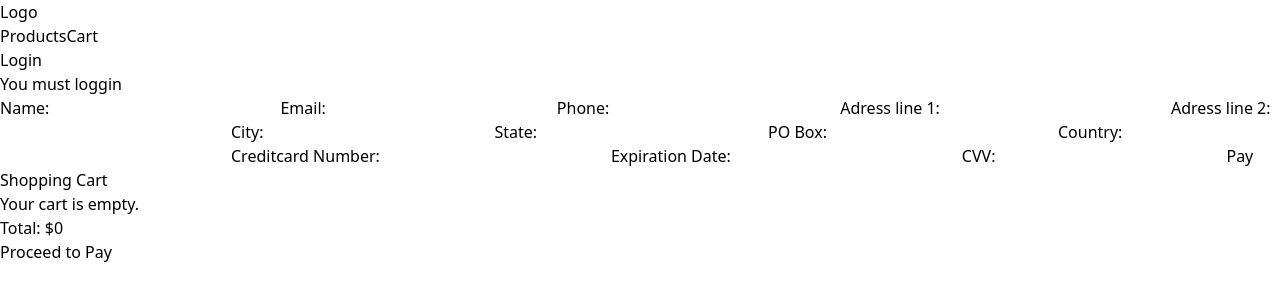
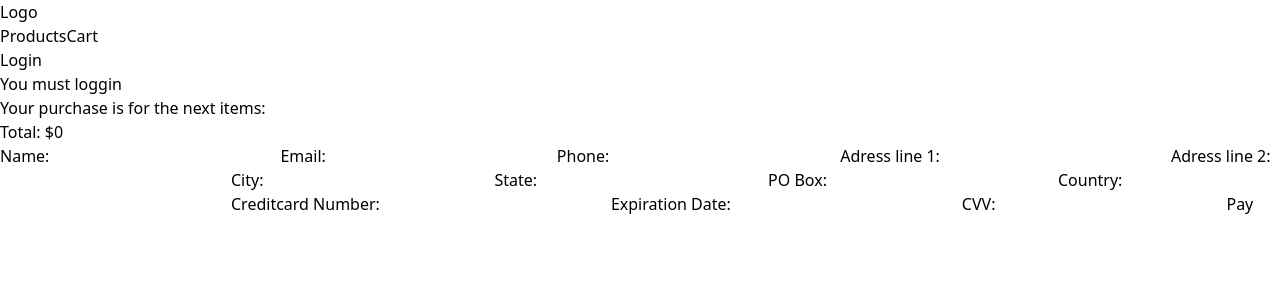
Before and after one commit to AlStark83/Coderio_Frontend_React, a React (Vite) app: page /checkout in a window 1280 px wide. Shown: the top 300 px of the page. Built offline with nearby package versions, Linux system fonts and the light colour scheme.

Commit message:
update and organize because the new component CheckOutCartConnected

```diff
--- a/src/view/CheckOut/CheckOut.jsx
+++ b/src/view/CheckOut/CheckOut.jsx
@@ -1,6 +1,6 @@
 /* eslint-disable react/prop-types */
 // eslint-disable-next-line react/prop-types
-import CartConnected from "../Cart/Cart";
+import CheckOutCartConnected from "../../UIComponents/CheckOutCart";
 import { useState } from "react";
 
 function CheckOut({ cartItems }) {
@@ -51,6 +51,7 @@ function CheckOut({ cartItems }) {
 
   return (
     <div className="max-w-md mx-auto px-4">
+      <CheckOutCartConnected cartItems={cartItems} />
 
       <form onSubmit={handleSubmit} className="mt-8">
         <label className="block mb-4">
@@ -115,7 +116,6 @@ function CheckOut({ cartItems }) {
         </label>
         <button type="submit" className="bg-blue-500 text-white px-4 py-2 rounded">Pay</button>
       </form>
-      <CartConnected cartItems={cartItems} />
 
     </div>
   );
```
